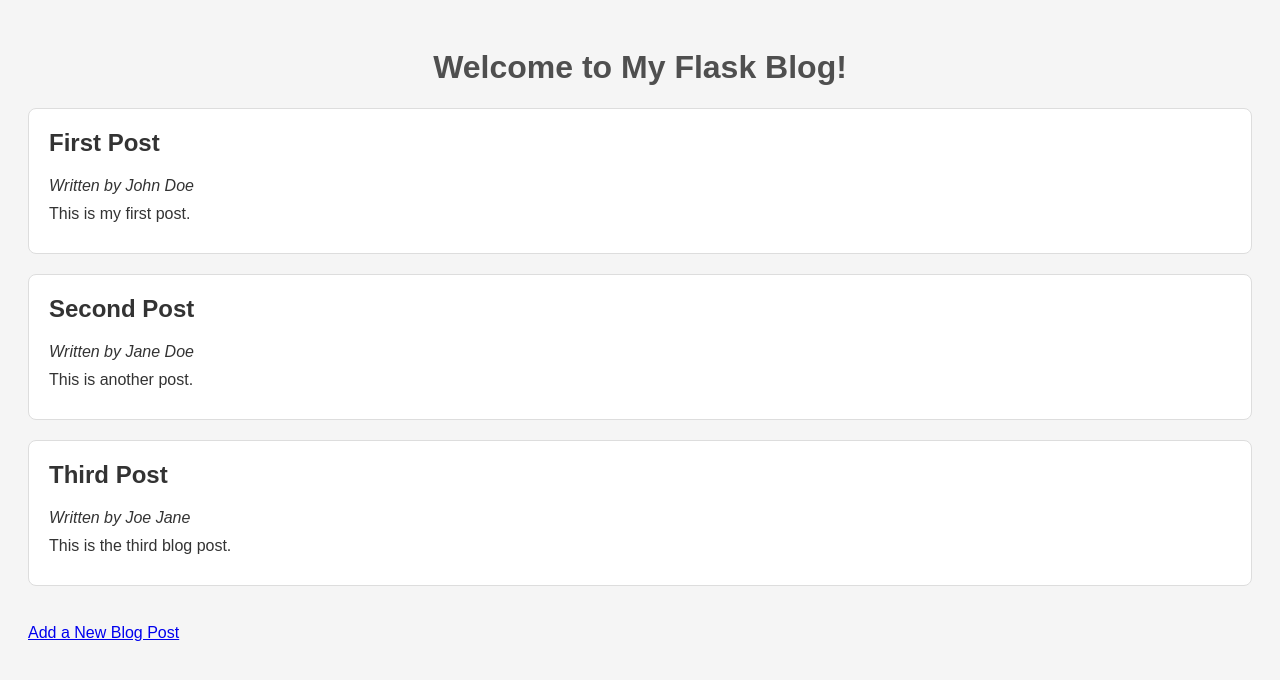
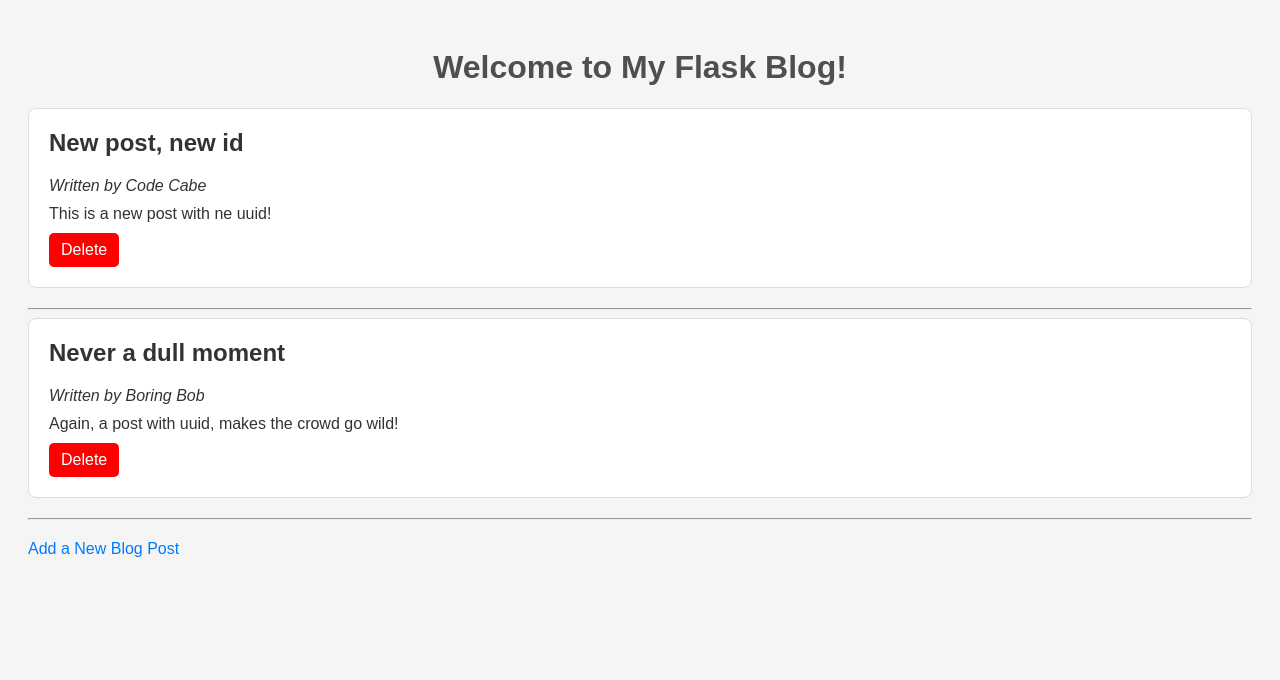
Before and after one commit to lennartzut/masterblog, a Flask app: page / in a window 1280 px wide. Shown: the top 680 px of the page. Run offline with Flask 3, Linux system fonts and the light colour scheme.

Commit message:
Add delete button and css in style sheet

```diff
--- a/blog_posts.json
+++ b/blog_posts.json
@@ -1,20 +1,14 @@
 [
     {
-        "author": "John Doe",
-        "content": "This is my first post.",
-        "id": 1,
-        "title": "First Post"
+        "id": "0485cd94-0f04-4ee8-80c9-8749d2a25293",
+        "title": "New post, new id",
+        "author": "Code Cabe",
+        "content": "This is a new post with ne uuid!"
     },
     {
-        "author": "Jane Doe",
-        "content": "This is another post.",
-        "id": 2,
-        "title": "Second Post"
-    },
-    {
-        "id": 3,
-        "title": "Third Post",
-        "author": "Joe Jane",
-        "content": "This is the third blog post."
+        "id": "7d768096-c24e-4a31-85c4-42835c50dc7f",
+        "title": "Never a dull moment",
+        "author": "Boring Bob",
+        "content": "Again, a post with uuid, makes the crowd go wild!"
     }
 ]
--- a/static/style.css
+++ b/static/style.css
@@ -61,3 +61,16 @@ input[type="submit"]:hover {
     text-decoration: none;
     color: #007BFF;
 }
+
+.delete-btn {
+    background-color: red;
+    color: white;
+    padding: 8px 12px;
+    text-decoration: none;
+    border-radius: 5px;
+    display: inline-block;
+}
+
+.delete-btn:hover {
+    background-color: darkred;
+}
--- a/templates/index.html
+++ b/templates/index.html
@@ -8,13 +8,20 @@
 </head>
 <body>
     <h1>Welcome to My Flask Blog!</h1>
-    {% for post in posts %}
+   <div class="blog-posts">
+        {% for post in posts %}
         <div class="post">
             <h2>{{ post.title }}</h2>
             <p><em>Written by {{ post.author }}</em></p>
             <p>{{ post.content }}</p>
+            <a href="{{ url_for('delete', post_id=post.id) }}" class="delete-btn">Delete</a>
         </div>
-    {% endfor %}<br>
-    <a href="{{ url_for('add') }}">Add a New Blog Post</a>
+        <hr>
+        {% endfor %}
+    </div>
+
+    <div class="navigation">
+        <a href="{{ url_for('add') }}">Add a New Blog Post</a>
+    </div>
 </body>
 </html>
```
